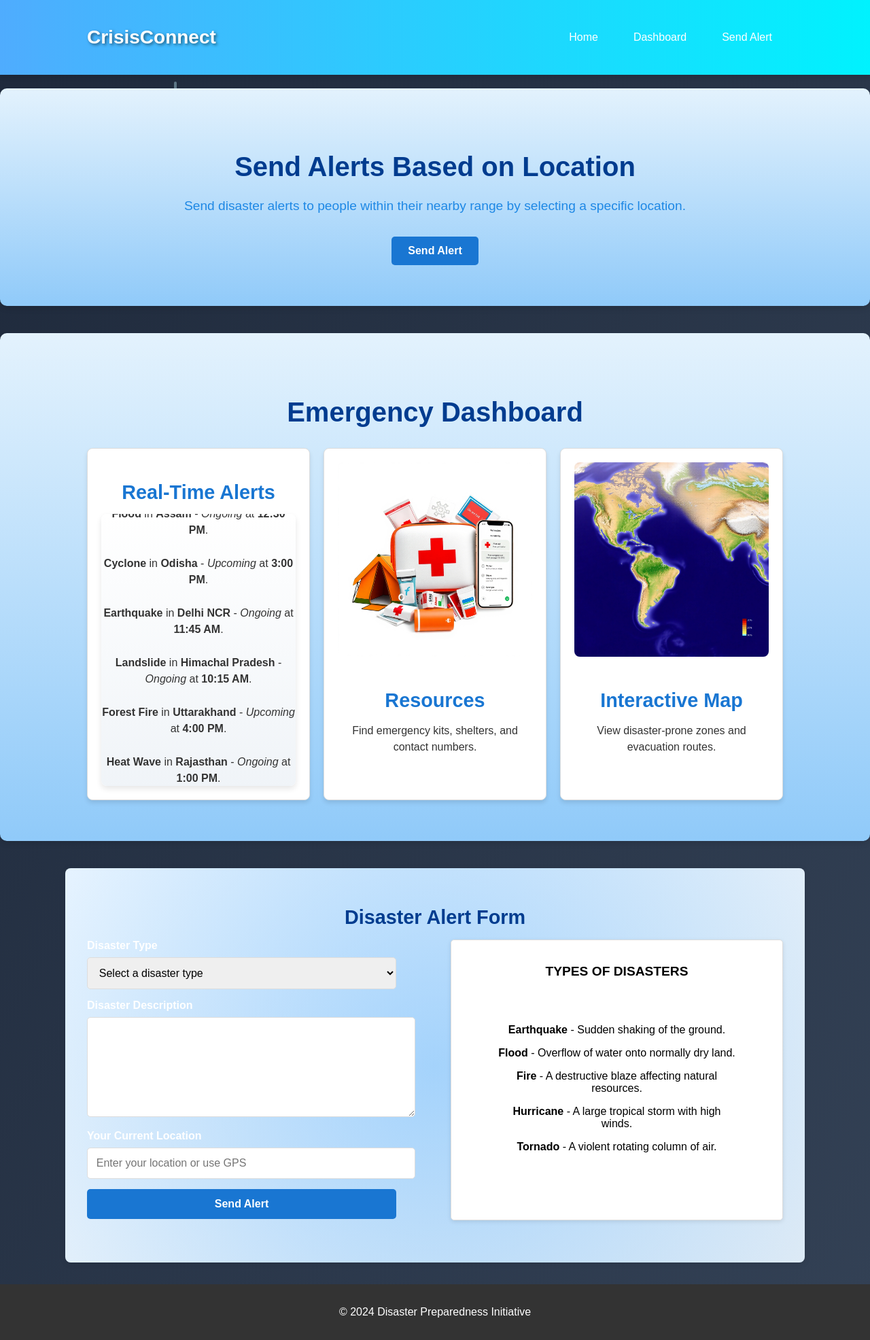
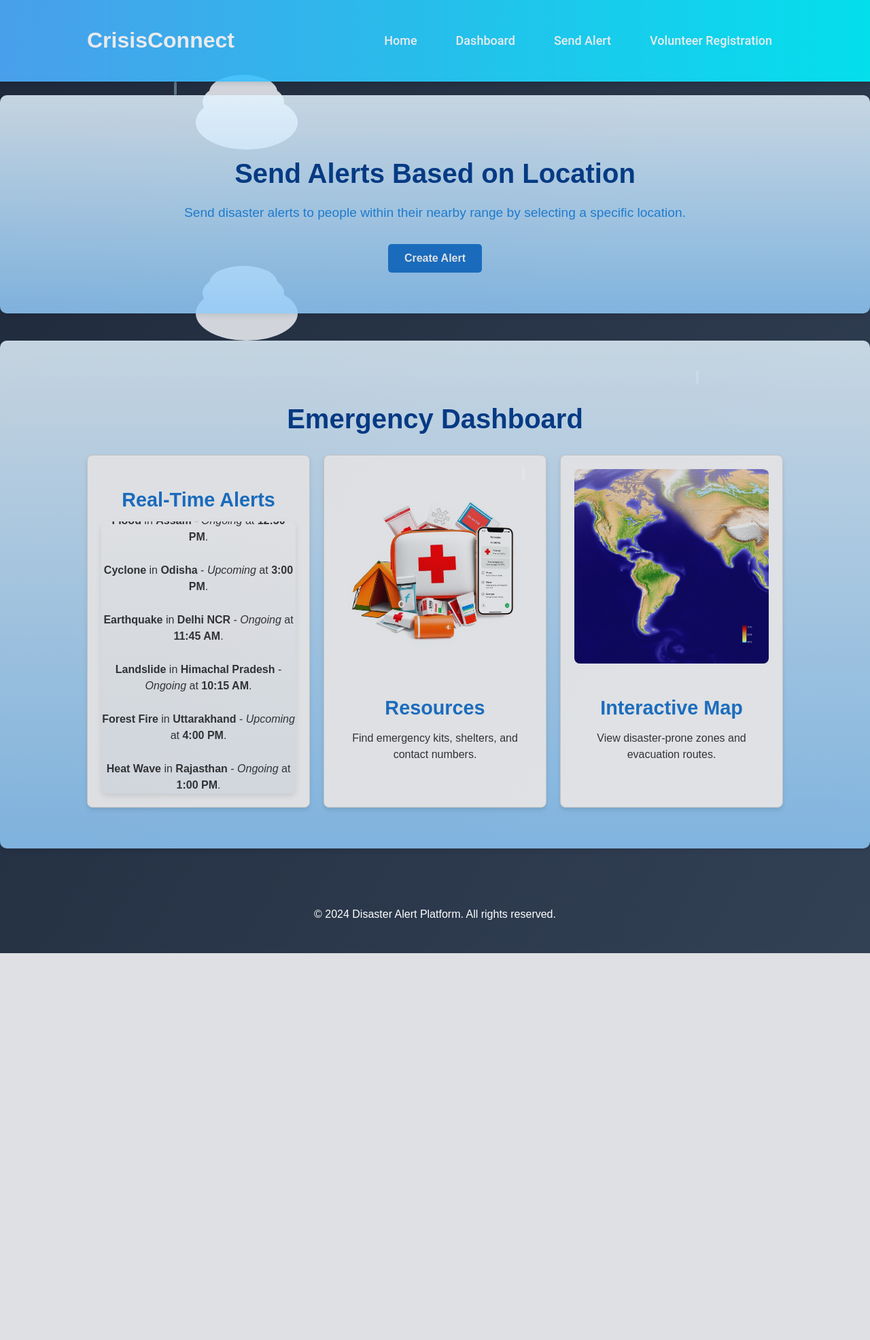
Before and after one commit to n3055/vertex, a Django app: template vertex/templates/index.html in a window 1280 px wide. Shown: the whole page at 68% size. After the commit the page ends 1402 px from the top, so only its background shows below. Run offline with Django 5.2, Linux system fonts and the light colour scheme; the template is opened without the code that fills it, so the values that code supplies are empty; parts of the project's set-up code (start-up, migrations or seed data) failed here and were passed over.

Commit message:
Add files via upload

```diff
--- a/vertex/templates/index.html
+++ b/vertex/templates/index.html
@@ -7,15 +7,16 @@
   <link rel="stylesheet" href="styles.css">
 </head>
 <body>
-  <header class="header">
+  <header class="header" style="opacity: 90%;">
     <div class="logo-container">
       <h1 class="logo">CrisisConnect</h1>
     </div>
     <nav class="nav-bar">
-      <ul>
-        <li><a href="#home">Home</a></li>
+      <ul class="menu">
+        <li><a href="">Home</a></li>
         <li><a href="#dashboard">Dashboard</a></li>
         <li><a href="#alert-form">Send Alert</a></li>
+        <li><a href="volunteer-registration.html" target="_blank"  id="volunteer-link">Volunteer Registration</a></li>
       </ul>
     </nav>
   </header>
@@ -39,13 +40,13 @@
 
   </div>
 
-<section id="home">
+<section id="home" style="opacity: 85%;">
     <h2>Send Alerts Based on Location</h2>
     <p>Send disaster alerts to people within their nearby range by selecting a specific location.</p>
-    <button class="btn send-alert" onclick="location.href='#alert-form'">Send Alert</button>
+    <button class="btn send-alert" onclick="location.href='#alert-form'">Create Alert</button>
   </section>
 
-  <section id="dashboard">
+  <section id="dashboard" style="opacity: 85%;">
     <h2>Emergency Dashboard</h2>
     <div class="dashboard-container">
       <!-- Real-Time Alerts with vertical marquee -->
@@ -73,57 +74,10 @@
     </div>
   </section>
 
-
-  <section id="alert-form">
-    <h2>Disaster Alert Form</h2>
-    <div class="alert-form-container">
-      <form action="#" method="POST" class="alert-form">
-        <div class="form-group">
-          <label for="disaster-type">Disaster Type</label>
-          <select id="disaster-type" name="disaster-type" required onchange="toggleOtherField()">
-            <option value="">Select a disaster type</option>
-            <option value="earthquake">Earthquake</option>
-            <option value="flood">Flood</option>
-            <option value="fire">Fire</option>
-            <option value="hurricane">Hurricane</option>
-            <option value="tornado">Tornado</option>
-            <option value="other">Other</option> <!-- Added Other option -->
-          </select>
-        </div>
-
-        <div class="form-group" id="other-disaster-container" style="display: none;">
-          <label for="other-disaster">Enter Disaster Type</label>
-          <input type="text" id="other-disaster" name="other-disaster" placeholder="Specify other disaster type">
-        </div>
-
-        <div class="form-group">
-          <label for="description">Disaster Description</label>
-          <textarea id="description" name="description" required></textarea>
-        </div>
-
-        <div class="form-group">
-          <label for="location">Your Current Location</label>
-          <input type="text" id="location" name="location" placeholder="Enter your location or use GPS" required>
-        </div>
-
-        <button type="submit">Send Alert</button>
-      </form>
-
-      <div id="types-of-disaster-form">
-        <h3 style="font-weight: bolder;text-transform: uppercase;">Types of Disasters</h3>
-        <ul style="padding: 50px;">
-          <li><strong>Earthquake</strong> - Sudden shaking of the ground.</li>
-          <li><strong>Flood</strong> - Overflow of water onto normally dry land.</li>
-          <li><strong>Fire</strong> - A destructive blaze affecting natural resources.</li>
-          <li><strong>Hurricane</strong> - A large tropical storm with high winds.</li>
-          <li><strong>Tornado</strong> - A violent rotating column of air.</li>
-        </ul>
-      </div>
+  <footer>
+    <div class="footer-bg">
     </div>
-  </section>
-
-  <footer>
-    <p>© 2024 Disaster Preparedness Initiative</p>
+    <p>&copy; 2024 Disaster Alert Platform. All rights reserved.</p>
   </footer>
 
   <script src="script.js"></script>
--- a/vertex/templates/script.js
+++ b/vertex/templates/script.js
@@ -50,3 +50,59 @@
     otherDisasterField.style.display = 'none';
   }
 }
+
+// Header hide on scroll
+let lastScrollTop = 0;
+const header = document.querySelector("header");
+
+window.addEventListener("scroll", () => {
+  const scrollTop = window.pageYOffset || document.documentElement.scrollTop;
+
+  if (scrollTop > lastScrollTop) {
+    // Scrolling down
+    header.style.top = `-${header.offsetHeight}px`; // Hides the header completely
+  } else {
+    // Scrolling up
+    header.style.top = "0"; // Shows the header
+  }
+
+  lastScrollTop = scrollTop;
+});
+
+// Mobile menu toggle
+const menuToggle = document.querySelector('.menu-toggle');
+const menu = document.querySelector('.menu');
+
+menuToggle.addEventListener('click', () => {
+  menu.classList.toggle('active'); // Toggle menu visibility
+});
+
+
+// Ensure that the volunteer link opens the registration form in a new tab
+document.getElementById('volunteer-link').addEventListener('click', function(e) {
+  e.preventDefault(); // Prevent default link behavior
+  window.open('volunteer-registration.html', '_blank'); // Open the volunteer registration page in a new tab
+});
+
+
+// Handle the form submission
+document.getElementById('volunteer-form').addEventListener('submit', function(event) {
+  event.preventDefault();
+
+  // Simple form validation
+  const name = document.getElementById('name').value;
+  const email = document.getElementById('email').value;
+  const phone = document.getElementById('phone').value;
+  const location = document.getElementById('location').value;
+  const skills = document.getElementById('skills').value;
+  const availability = document.getElementById('availability').value;
+
+  if (!name || !email || !phone || !location || !skills || !availability) {
+    alert('Please fill in all fields');
+    return;
+  }
+
+  // Show a success message or submit the form
+  alert('Thank you for registering as a volunteer!');
+  document.getElementById('volunteer-form').reset(); // Clear the form
+});
--- a/vertex/templates/styles.css
+++ b/vertex/templates/styles.css
@@ -37,27 +37,6 @@
   100% {
     top: 100vh;
     opacity: 0.3;
-  }
-}
-
-/* Fire Animation */
-.fire {
-  position: absolute;
-  width: 20px;
-  height: 20px;
-  background: radial-gradient(circle, #ff4500 30%, transparent 70%);
-  animation: flicker 1.5s infinite ease-in-out;
-  border-radius: 50%;
-}
-
-@keyframes flicker {
-  0%, 100% {
-    transform: scale(1);
-    opacity: 1;
-  }
-  50% {
-    transform: scale(1.2);
-    opacity: 0.8;
   }
 }
 
@@ -121,9 +100,12 @@
     transform: translate(-5px, -5px);
   }
 }
+/* Import Google Font - Roboto */
+@import url('https://fonts.googleapis.com/css2?family=Roboto:wght@400;500;700&display=swap');
 
 /* Header Styling */
 .header {
+  display: fixed;
   display: flex;
   justify-content: space-between;
   align-items: center;
@@ -136,21 +118,11 @@
   animation: fadeIn 1s ease-out;
 }
 
-/* Logo Style */
-.logo {
-  font-family: 'Poppins', sans-serif;
-  font-size: 28px;
-  font-weight: bold;
-  color: white;
-  text-shadow: 2px 2px 4px rgba(0, 0, 0, 0.5);
-  animation: slideInLeft 1.5s ease-out;
-}
-
 /* Navigation Bar with Hover Effect */
 .nav-bar ul {
   list-style: none;
   display: flex;
-  gap: 20px;
+  gap: 25px;
 }
 
 .nav-bar ul li {
@@ -158,9 +130,9 @@
 }
 
 .nav-bar ul li a {
-  font-family: 'Poppins', sans-serif;
-  font-size: 16px;
-  font-weight: 500;
+  font-family: 'Roboto', sans-serif;
+  font-size: 18px;  /* Larger font size */
+  font-weight: 500; /* Medium weight */
   text-decoration: none;
   color: white;
   padding: 8px 16px;
@@ -171,7 +143,7 @@
 }
 
 .nav-bar ul li a:hover {
-  color: #00f2fe; /* Hover text color */
+  color: #008cfe; /* Hover text color */
   transform: translateY(-3px); /* Slight lift effect */
 }
 
@@ -191,29 +163,6 @@
   width: 100%; /* Expand underline on hover */
 }
 
-
-/* Animations */
-@keyframes fadeIn {
-  0% {
-    opacity: 0;
-    transform: translateY(-20px);
-  }
-  100% {
-    opacity: 1;
-    transform: translateY(0);
-  }
-}
-
-@keyframes slideInLeft {
-  0% {
-    transform: translateX(-100%);
-    opacity: 0;
-  }
-  100% {
-    transform: translateX(0);
-    opacity: 1;
-  }
-}
 /* Home Section Styling */
 #home {
   padding: 60px 10%; /* Adds spacious padding around the section */
@@ -308,135 +257,6 @@
   font-family: 'Poppins', sans-serif;
   color: #333;
   line-height: 1.5; /* Improves readability */
-}
-
-/* Disaster Alert Form Styling */
-#alert-form {
-  background: linear-gradient(145deg, #ffffff, #f4f4f4);
-  padding: 2rem;
-  margin: 2rem auto;
-  width: 80%;
-  max-width: 1200px;
-  border-radius: 8px;
-  box-shadow: 0 2px 10px rgba(0, 0, 0, 0.1);
-  position: relative;
-  overflow: hidden;
-}
-
-#alert-form h2 {
-  text-align: center;
-  margin-bottom: 1rem;
-  font-size: 1.8rem;
-  color: #003c8f;
-  font-weight: bold;
-}
-
-/* Flex container for the alert form */
-.alert-form-container {
-  display: flex;
-  justify-content: space-between;
-  gap: 40px;
-}
-
-/* Styling for Types of Disaster Form */
-#types-of-disaster-form {
-  background: #ffffff;
-  text-align: center;
-  padding: 1rem;
-  border: 1px solid #ddd;
-  border-radius: 5px;
-  margin-bottom: 30px;
-  flex: 1;
-  box-shadow: 0 2px 6px rgba(0, 0, 0, 0.1);
-}
-
-#types-of-disaster-form h3 {
-  margin-bottom: 1rem;
-  font-size: 1.2rem;
-  color: #000000;
-}
-
-#types-of-disaster-form ul {
-  list-style-type: none;
-  padding-left: 0;
-}
-
-#types-of-disaster-form li {
-  margin-bottom: 1rem;
-  font-size: 1rem;
-  color: #000000;
-}
-
-#alert-form .form-group {
-  margin-bottom: 15px;
-}
-
-#alert-form label {
-  display: block;
-  margin-bottom: 0.5rem;
-  font-weight: bold;
-}
-
-#alert-form input,
-#alert-form select,
-#alert-form textarea {
-  width: 100%;
-  padding: 0.8rem;
-  border: 1px solid #ddd;
-  border-radius: 5px;
-  font-size: 1rem;
-}
-
-/* Added margin-right to the disaster description form field */
-#alert-form .form-group textarea {
-  margin-right: 20px;
-}
-
-#alert-form textarea {
-  height: 120px;
-  resize: vertical;
-}
-
-/* Button Styling */
-#alert-form button {
-  background: linear-gradient(145deg,#1976d2);
-  color: #fff;
-  padding: 0.8rem 2rem;
-  border: none;
-  border-radius: 5px;
-  cursor: pointer;
-  width: 100%;
-  font-size: 1rem;
-  font-weight: bold;
-  transition: all 0.3s;
-  background-color: #1976d2;
-  font-family: 'Poppins', sans-serif;
-  font-weight: bold;
-  border: none;
-  border-radius: 5px;
-  cursor: pointer;
-  transition: all 0.3s ease-in-out;
-}
-
-#alert-form button:hover {
-  background: linear-gradient(145deg, #004ba0);
-  transform: scale(1.05);
-}
-
-/* Flexbox for Forms */
-.form-container {
-  display: flex;
-  justify-content: space-between;
-}
-
-.form-group {
-  width: 100%;
-  margin-bottom: 15px;
-}
-
-form {
-  flex: 1;
-  margin-right: 40px;
 }
 
 /* Dashboard Layout */
@@ -556,9 +376,87 @@
   .card:hover {
     transform: scale(1.05);
   }
-  footer {
+
+  #volunteer-registration {
+    padding: 60px 10%;
     text-align: center;
-    padding: 1rem;
-    background: #333;
-    color: #fff;
+    background: linear-gradient(180deg, #e3f2fd, #90caf9);
+    border-radius: 10px;
+    margin: 20px auto;
+    box-shadow: 0 4px 8px rgba(0, 0, 0, 0.1);
   }
+
+  #volunteer-registration h2 {
+    font-size: 2.5rem;
+    color: #003c8f;
+    margin-bottom: 20px;
+  }
+
+  #volunteer-registration p {
+    font-size: 1.2rem;
+    color: #1e88e5;
+    line-height: 1.6;
+    margin-bottom: 30px;
+  }
+
+  /* Form Styling */
+  #volunteer-form {
+    max-width: 500px;
+    margin: 0 auto;
+    background: white;
+    padding: 20px;
+    border-radius: 10px;
+    box-shadow: 0 4px 6px rgba(0, 0, 0, 0.1);
+  }
+
+  .form-group {
+    margin-bottom: 20px;
+    text-align: left;
+  }
+
+  .form-group label {
+    font-size: 1.1rem;
+    color: #003c8f;
+  }
+
+  .form-group input,
+  .form-group textarea,
+  .form-group select {
+    width: 100%;
+    padding: 10px;
+    font-size: 1rem;
+    border: 1px solid #ccc;
+    border-radius: 5px;
+    margin-top: 8px;
+  }
+
+  textarea {
+    height: 120px;
+  }
+
+  button[type="submit"] {
+    background-color: #1976d2;
+    color: white;
+    padding: 12px 24px;
+    font-size: 1rem;
+    font-weight: bold;
+    border: none;
+    border-radius: 5px;
+    cursor: pointer;
+    transition: all 0.3s ease-in-out;
+  }
+
+  button[type="submit"]:hover {
+    background-color: #004ba0;
+    transform: scale(1.05);
+  }
+
+/* Footer Section */
+footer {
+  background: linear-gradient(120deg, #4facfe);
+  color: #fff;
+  padding: 2rem 1rem;
+  text-align: center;
+  position: relative;
+  overflow: hidden;
+}
```
Also changed, not shown: vertex/templates/volunteer-registration.html (added, +61 -0 lines).
